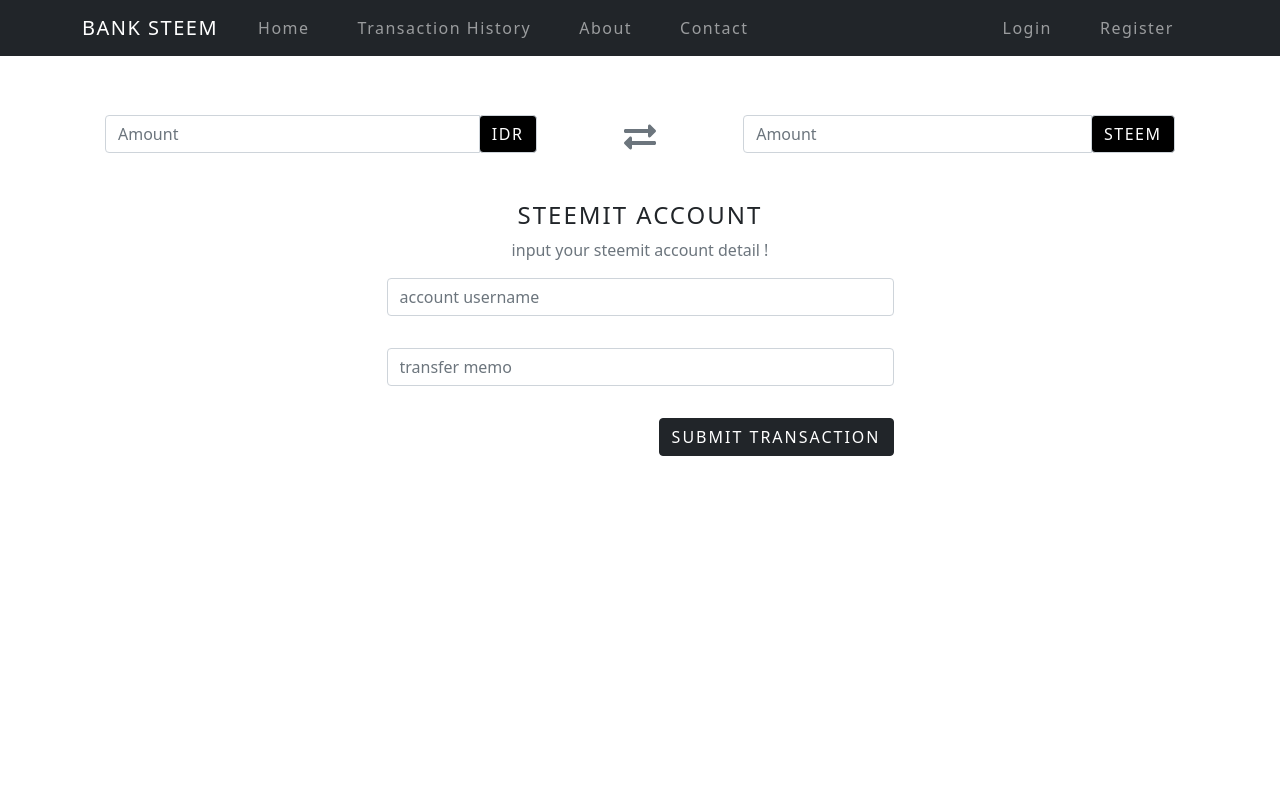
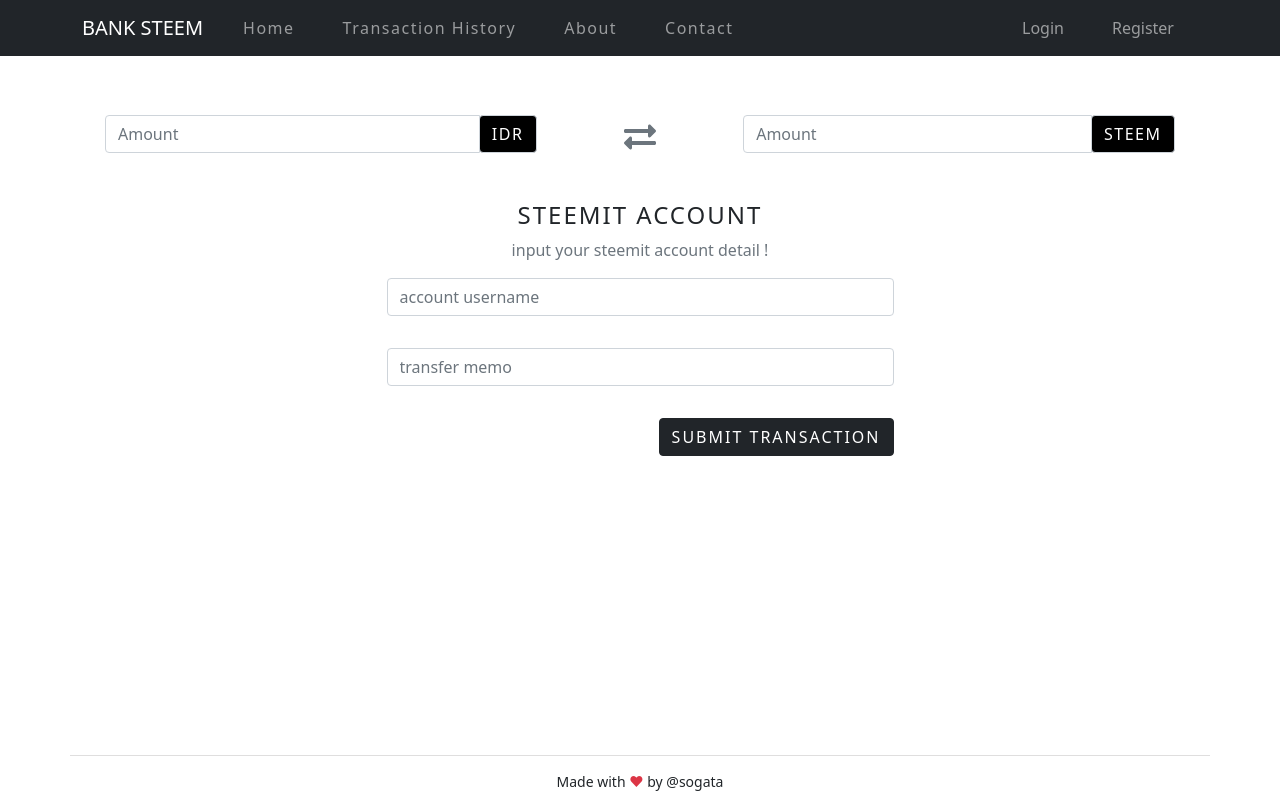
Before and after one commit to sogatanco/bank-steem, a React (Create React App) app: page / in a window 1280 px wide. Built offline with nearby package versions, Linux system fonts and the light colour scheme.

Commit message:
create footer

```diff
--- a/src/Css/header.css
+++ b/src/Css/header.css
@@ -1,3 +1,8 @@
-Nav{
+.nv{
     letter-spacing: 1.5px;
 }
+
+.nn{
+    padding-top:15px;
+    border-top: rgb(223, 222, 222) 1px solid;
+}
--- a/src/Pages/Home.js
+++ b/src/Pages/Home.js
@@ -1,5 +1,6 @@
 import React from 'react';
 import Header from './Wrapper/Header';
+import Footer from './Wrapper/Footer';
 import {Col, Container, Row, InputGroup, Button, Form} from 'react-bootstrap';
 import {FaExchangeAlt} from 'react-icons/fa';
 import './../Css/home.css';
@@ -38,7 +39,7 @@
 
     render(){
         return(
-            <div>
+            <>
                  <Header/>
 
                  <Container className="ml">
@@ -158,7 +159,10 @@
 
 
                  </Container>
-            </div>
+
+
+                 <Footer/>
+            </>
 
 
 
--- /dev/null
+++ b/src/Pages/Wrapper/Footer.js
@@ -0,0 +1,18 @@
+import React from 'react';
+import {Navbar, Container, Row, Col, Nav} from 'react-bootstrap';
+import '../../Css/header.css';
+
+class Footer extends React.Component{
+    render(){
+        return(
+            <Navbar fixed="bottom"  >
+                <Container className="nn">
+                    <Nav className="mx-auto">
+                        <small>Made with <span className="text-danger">&hearts;</span> by @sogata</small>
+                    </Nav>
+                </Container>
+            </Navbar>
+        )
+    }
+}
+export default Footer;
--- a/src/Pages/Wrapper/Header.js
+++ b/src/Pages/Wrapper/Header.js
@@ -10,7 +10,7 @@
               <Navbar.Brand href="#home">BANK STEEM</Navbar.Brand>
               <Navbar.Toggle aria-controls="responsive-navbar-nav" />
               <Navbar.Collapse id="responsive-navbar-nav">
-                <Nav className="mr-auto">
+                <Nav className="nv mr-auto">
                   <Nav.Link href="#features" className="mx-3">Home</Nav.Link>
                   <Nav.Link href="#pricing" className="mx-3">Transaction History</Nav.Link>
                   <Nav.Link href="#pricing" className="mx-3">About</Nav.Link>
```
